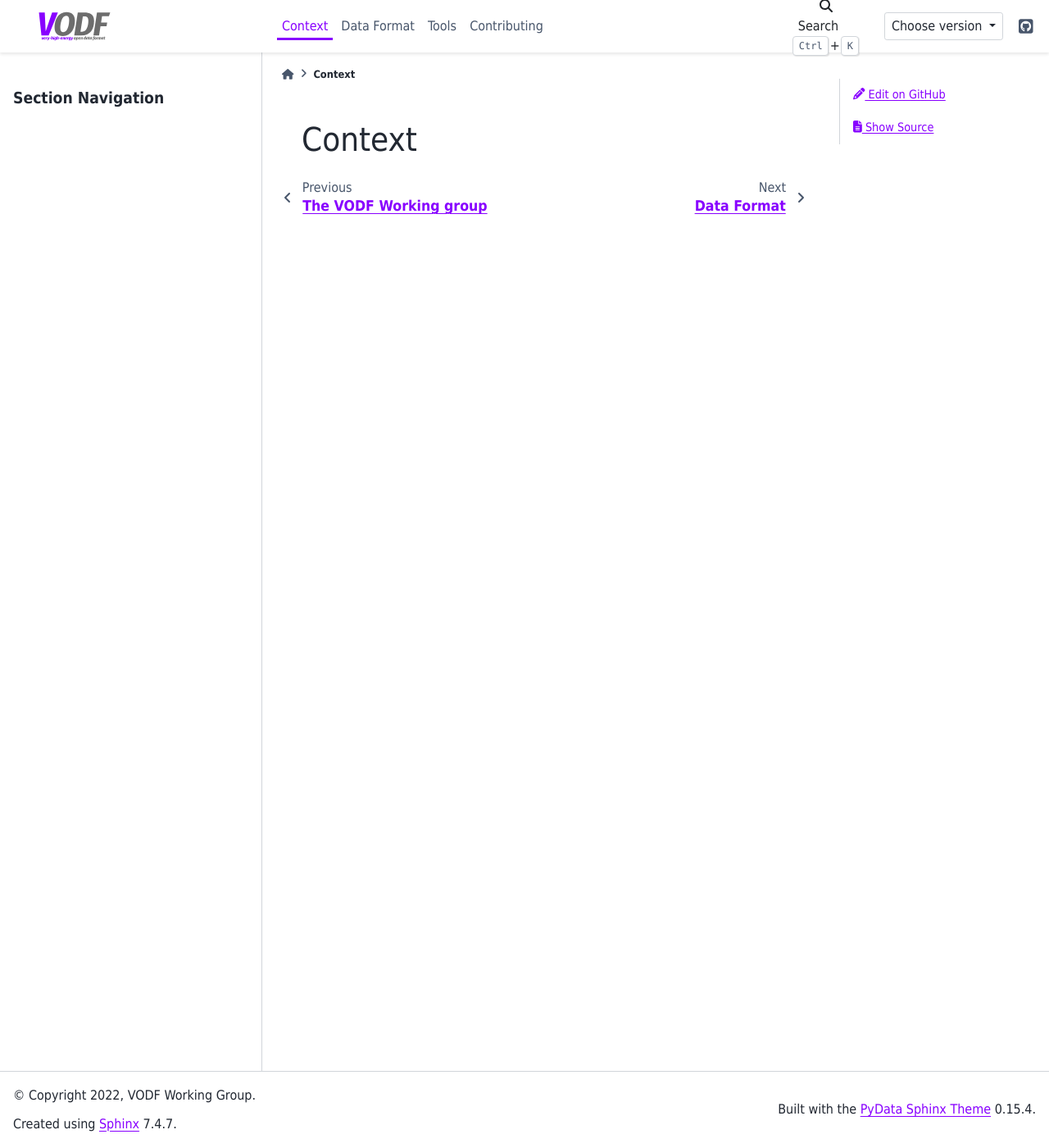
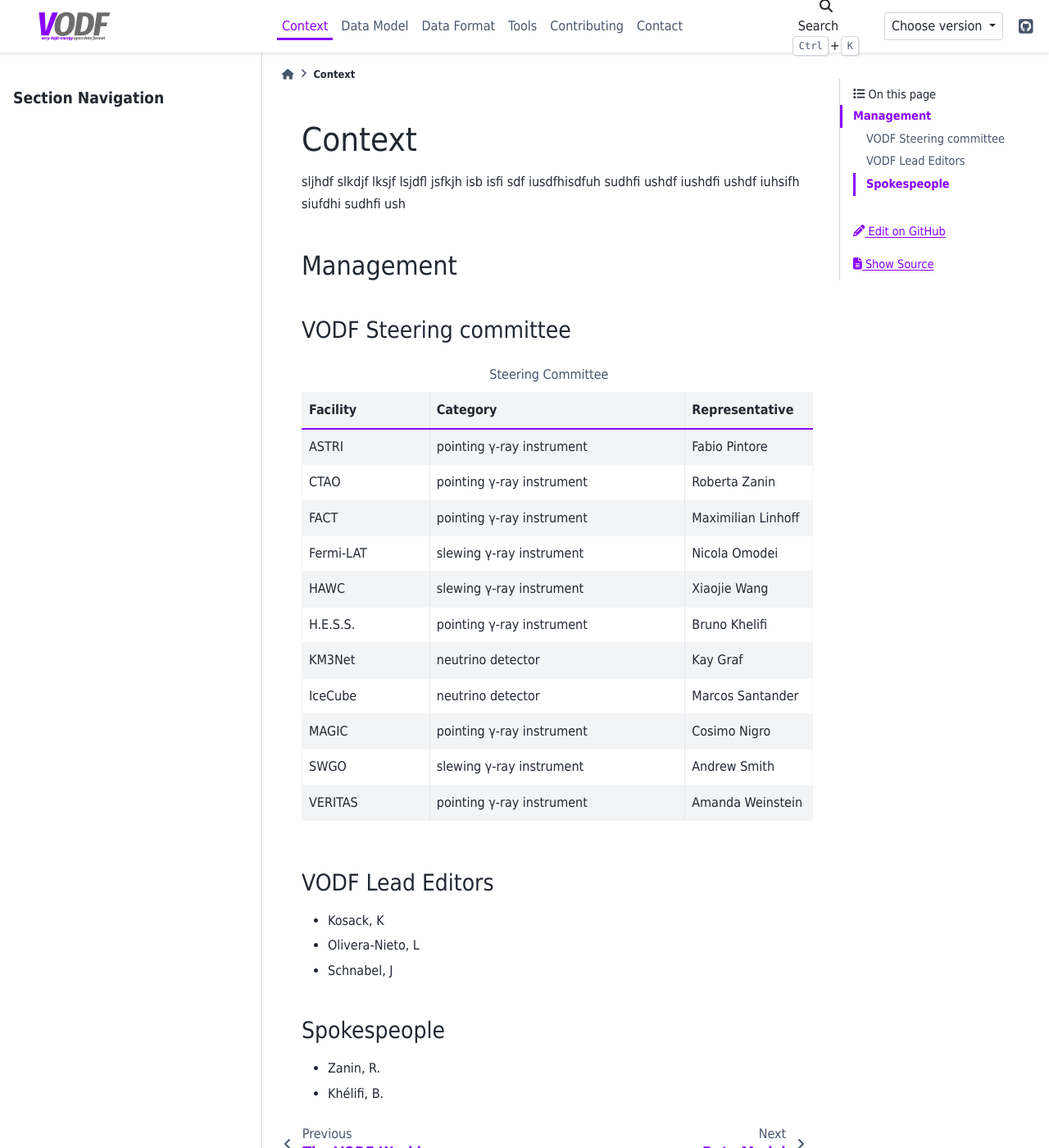
Before and after one commit to VODF/vodf-docs, a Sphinx documentation site: the page built from source/context.rst, in a window 1280 px wide and 1400 px high. Shown: the whole window at 82% size. Built offline with Sphinx 7.4.7 and the PyData theme 0.15.4, drawn with Linux system fonts in a browser that asks for light colours.

Commit message:
more restructuring

```diff
--- a/environment.yaml
+++ b/environment.yaml
@@ -5,5 +5,6 @@ channels:
 dependencies:
   - sphinx
   - pydata-sphinx-theme
+  - pip
   - pip:
       - sphinx_panels
--- a/source/conf.py
+++ b/source/conf.py
@@ -82,7 +82,8 @@ html_theme_options = {
         "json_url": json_url,
         "version_match": version_match,
     },
-    # "announcement": "<p>Test version</p>",
+    "header_links_before_dropdown": 6,
+    #"announcement": "<p>Test version</p>",
 }
 
 html_context = {
--- /dev/null
+++ b/source/contact.rst
@@ -0,0 +1,5 @@
+Contact
+=======
+
+- mailing List, slack, etc
+- acknowledgment
--- a/source/context.rst
+++ b/source/context.rst
@@ -1,2 +1,65 @@
 Context
 =======
+
+sljhdf slkdjf lksjf lsjdfl jsfkjh isb isfi sdf iusdfhisdfuh sudhfi ushdf iushdfi
+ushdf iuhsifh siufdhi sudhfi ush
+
+Management
+^^^^^^^^^^
+
+VODF Steering committee
+-----------------------
+
+.. list-table:: Steering Committee
+   :header-rows: 1
+   :widths: 25 50 25
+
+   * - Facility
+     - Category
+     - Representative
+   * - ASTRI
+     - pointing γ-ray instrument
+     - Fabio Pintore
+   * - CTAO
+     - pointing γ-ray instrument
+     - Roberta Zanin
+   * - FACT
+     - pointing γ-ray instrument
+     - Maximilian Linhoff
+   * - Fermi-LAT
+     - slewing γ-ray instrument
+     - Nicola Omodei
+   * - HAWC
+     - slewing γ-ray instrument
+     - Xiaojie Wang
+   * - H.E.S.S.
+     - pointing γ-ray instrument
+     - Bruno Khelifi
+   * - KM3Net
+     - neutrino detector
+     - Kay Graf
+   * - IceCube
+     - neutrino detector
+     - Marcos Santander
+   * - MAGIC
+     - pointing γ-ray instrument
+     - Cosimo Nigro
+   * - SWGO
+     - slewing γ-ray instrument
+     - Andrew Smith
+   * - VERITAS
+     - pointing γ-ray instrument
+     - Amanda Weinstein
+
+VODF Lead Editors
+------------------
+
+* Kosack, K
+* Olivera-Nieto, L
+* Schnabel, J
+
+
+Spokespeople
+------------
+* Zanin, R.
+* Khélifi, B.
--- a/source/contributing.rst
+++ b/source/contributing.rst
@@ -2,12 +2,10 @@ Contributing
 ============
 
 
-Communication
--------------
+Meetings
+--------
 
-- mailing List, slack, etc
 - meeting notes
-
 
 Contributing Changes to VODF
 ----------------------------
--- /dev/null
+++ b/source/data_model.rst
@@ -0,0 +1,5 @@
+Data Model
+==========
+
+- diagram(s) of top-level model
+- glossary
```
Also changed, not shown: source/index.rst (+10 -1 lines).
